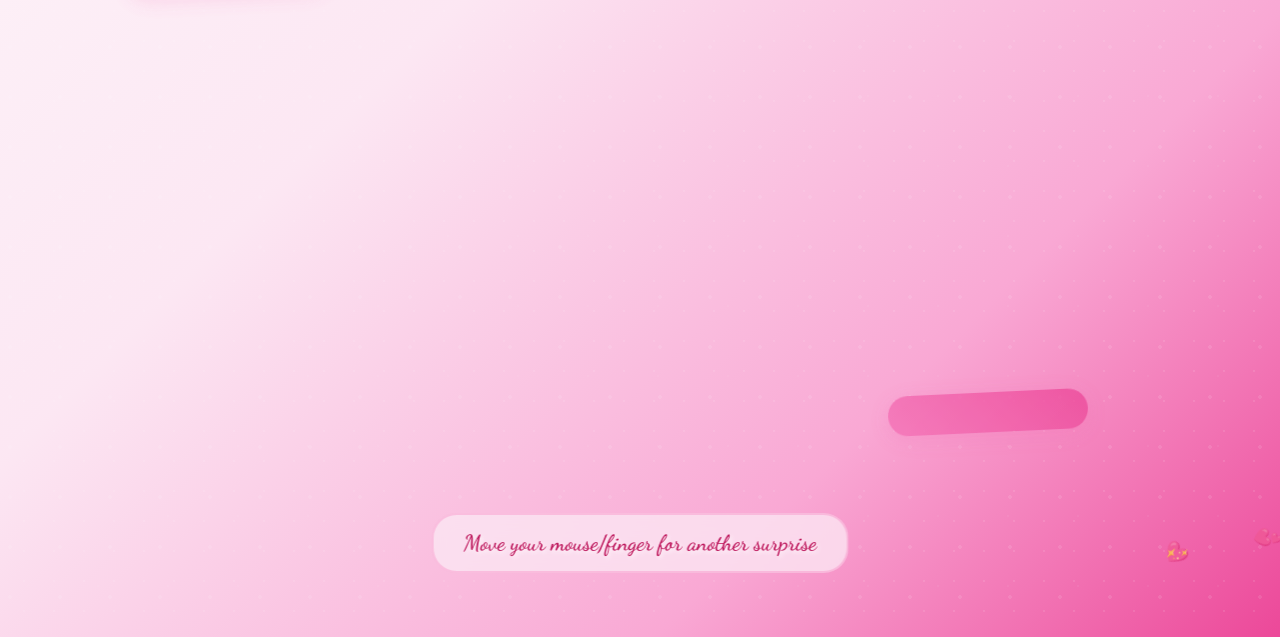
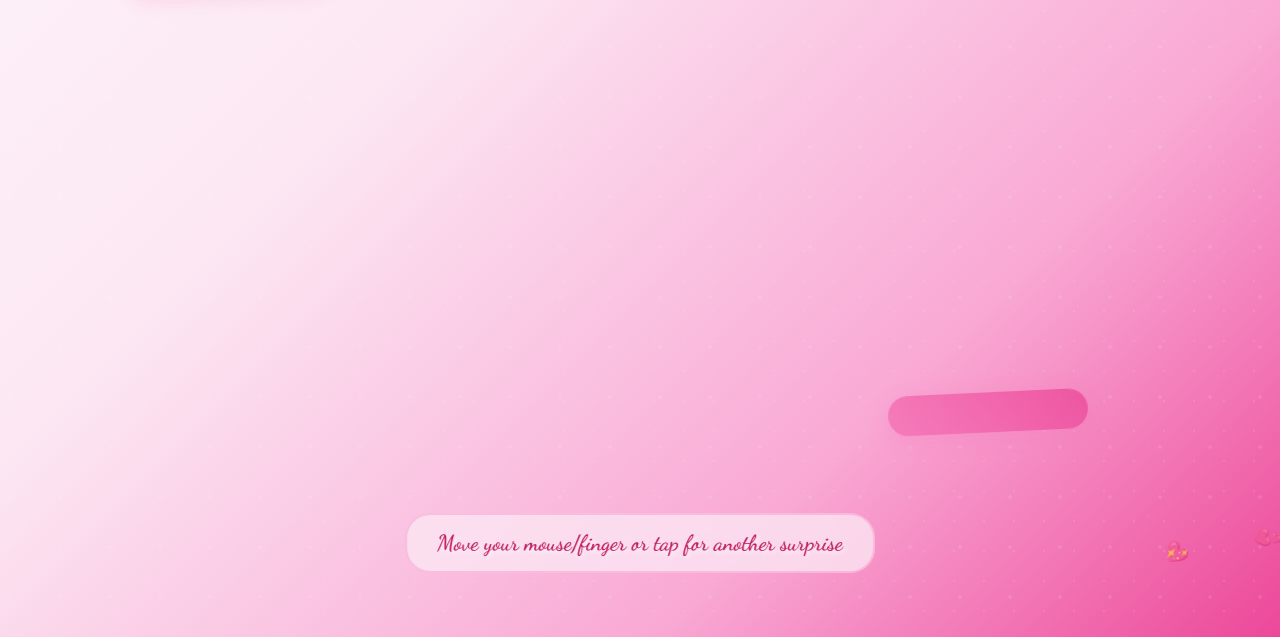
Before and after one commit to NiccAngelo/jazmine, a plain HTML site: page Jazmine 💕/memories.html in a window 1280 px wide. Shown: the part 163-800 px from the top of the page. Drawn offline with Linux system fonts and the light colour scheme; a web font is replaced by a local one.

Commit message:
Update memories.html

```diff
--- a/Jazmine 💕/memories.html
+++ b/Jazmine 💕/memories.html
@@ -249,7 +249,7 @@
     <div class="ribbon" style="top: 70%; right: 15%; animation-delay: -2s;"></div>
 
     <div class="photo-container"></div>
-    <div class="hover-text">Move your mouse/finger for another surprise</div>
+    <div class="hover-text">Move your mouse/finger or tap for another surprise</div>
 
     <!-- Audio element for background music -->
     <audio id="backgroundMusic" loop preload="auto">
@@ -385,4 +385,5 @@ function startImageStack() {
 </script>
 
 </body>
+
 </html>
```
